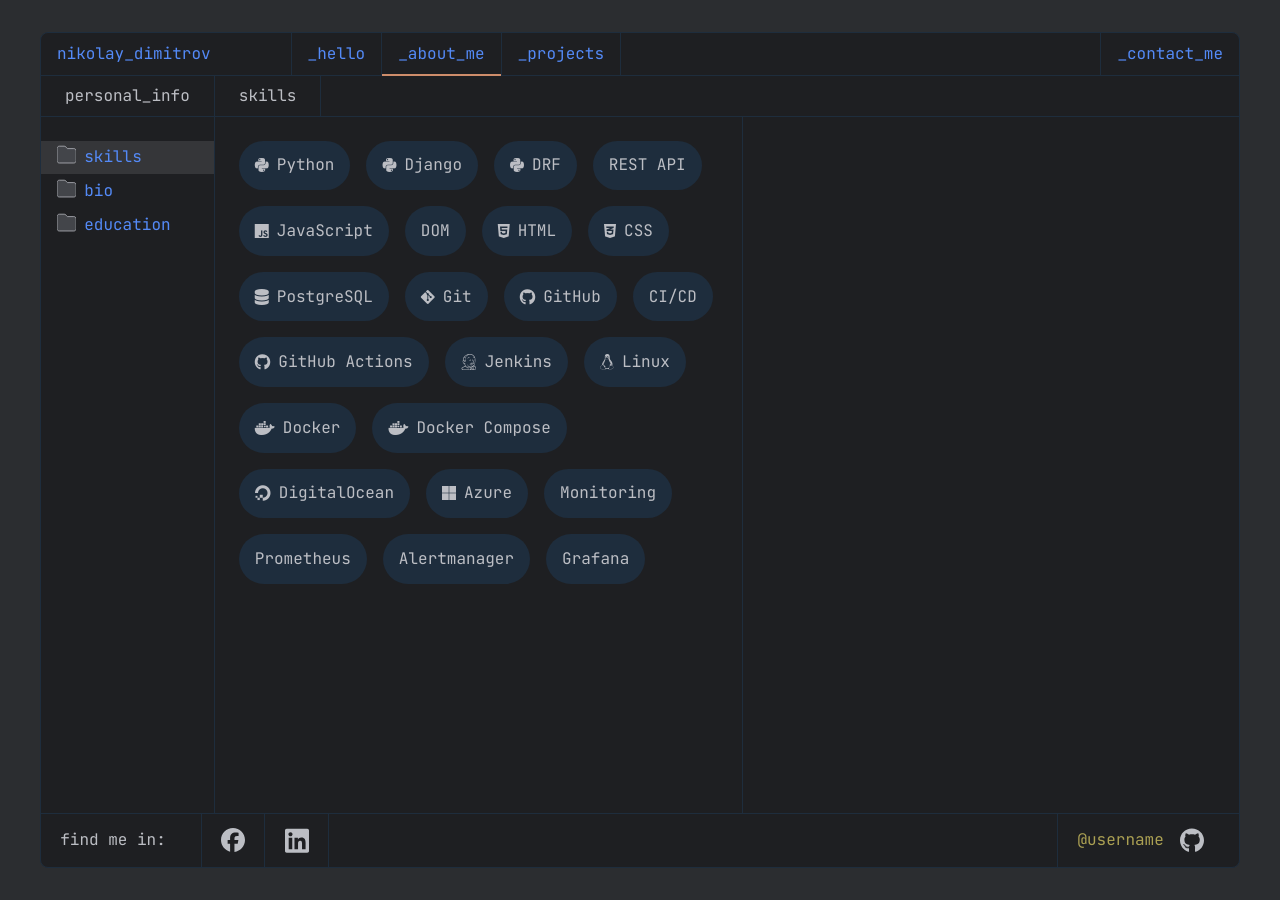
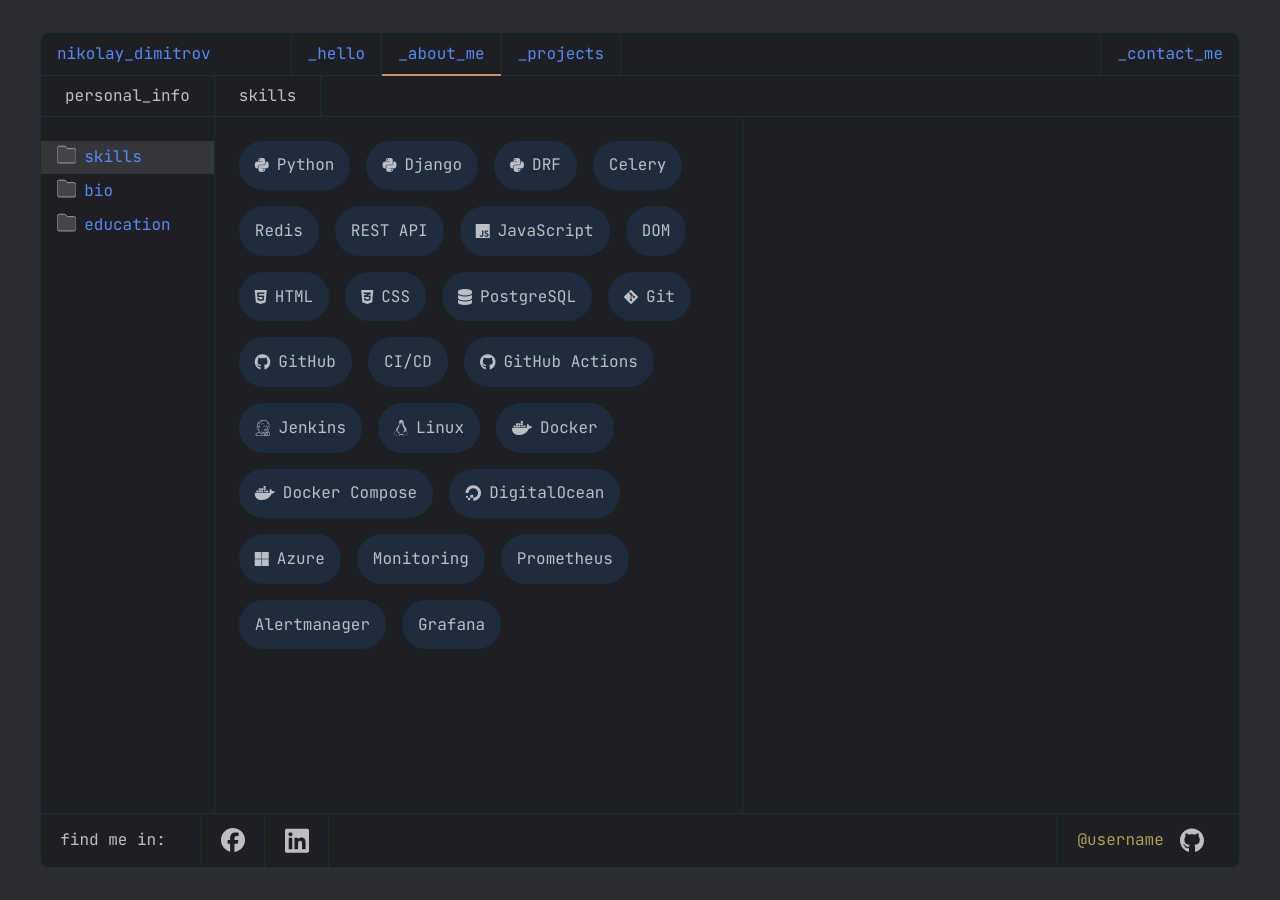
Before and after one commit to nikolay-dimitrov256/dev-portfolio, a Jekyll site: the page built from about.md, in a window 1280 px wide. Built offline with Jekyll 4.4.1, drawn with Linux system fonts in a browser that asks for light colours.

Commit message:
Added new skills

```diff
--- a/about.md
+++ b/about.md
@@ -40,6 +40,8 @@ permalink: /about/
                         <p><i class="fa-brands fa-python"></i> Python</p>
                         <p><i class="fa-brands fa-python"></i> Django</p>
                         <p><i class="fa-brands fa-python"></i> DRF</p>
+                        <p>Celery</p>
+                        <p>Redis</p>
                         <p>REST API</p>
                         <p><i class="fa-brands fa-js"></i> JavaScript</p>
                         <p>DOM</p>
```
